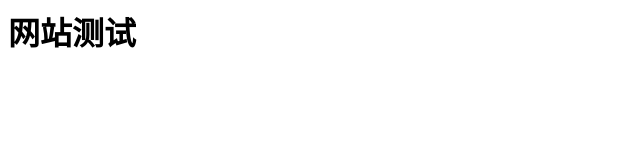
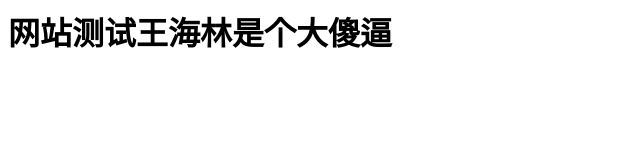
Before and after one commit to YnewZ/YnewZ.github.io, a plain HTML site: page index.html in a window 1280 px wide. Shown: the whole page, without its empty margins (0-640 px from the left). Drawn offline with Linux system fonts and the light colour scheme.

Commit message:
Update index.html

```diff
--- a/index.html
+++ b/index.html
@@ -1 +1 @@
-<h1>网站测试</h1>
+<h1>网站测试王海林是个大傻逼</h1>
```
